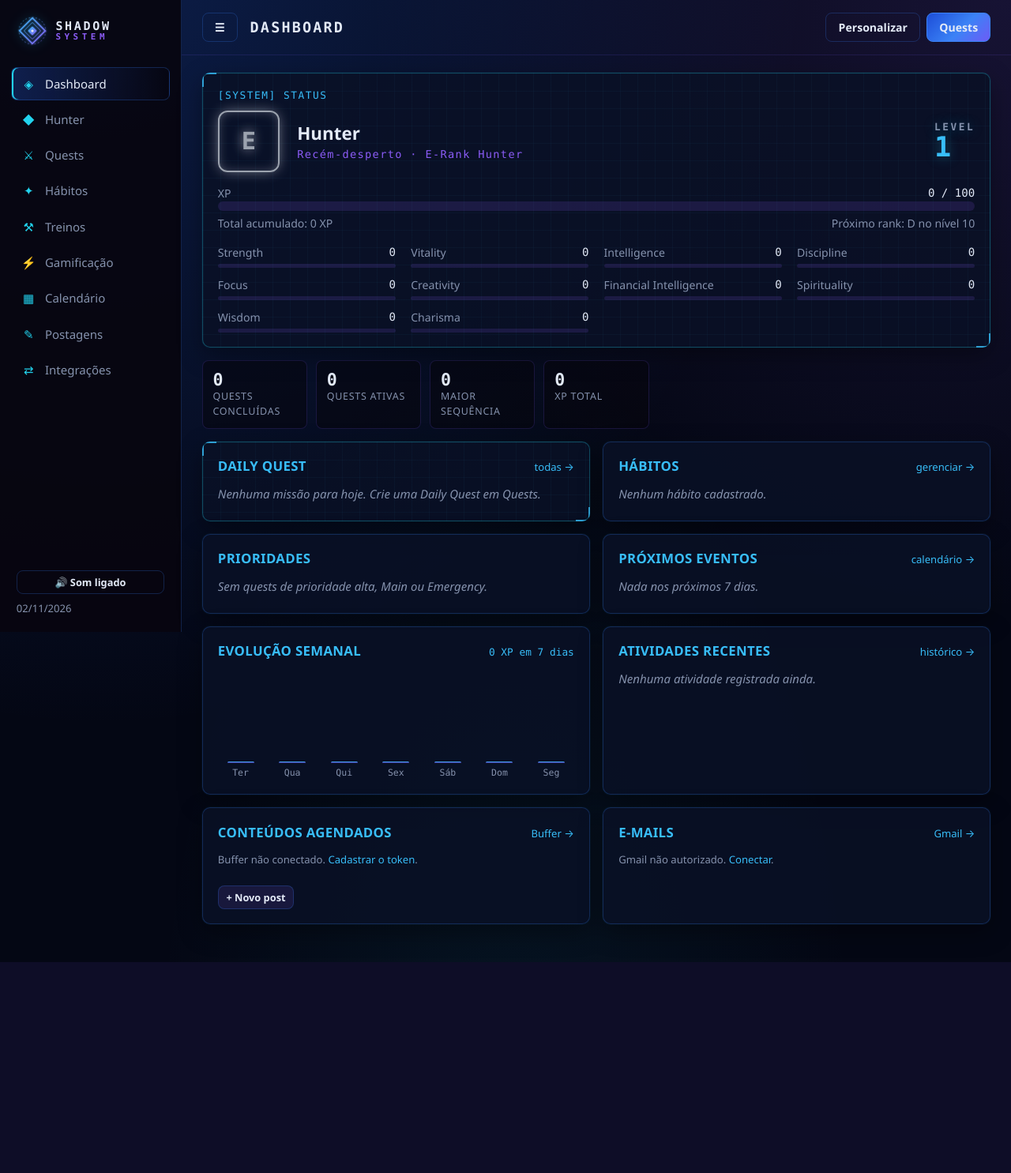
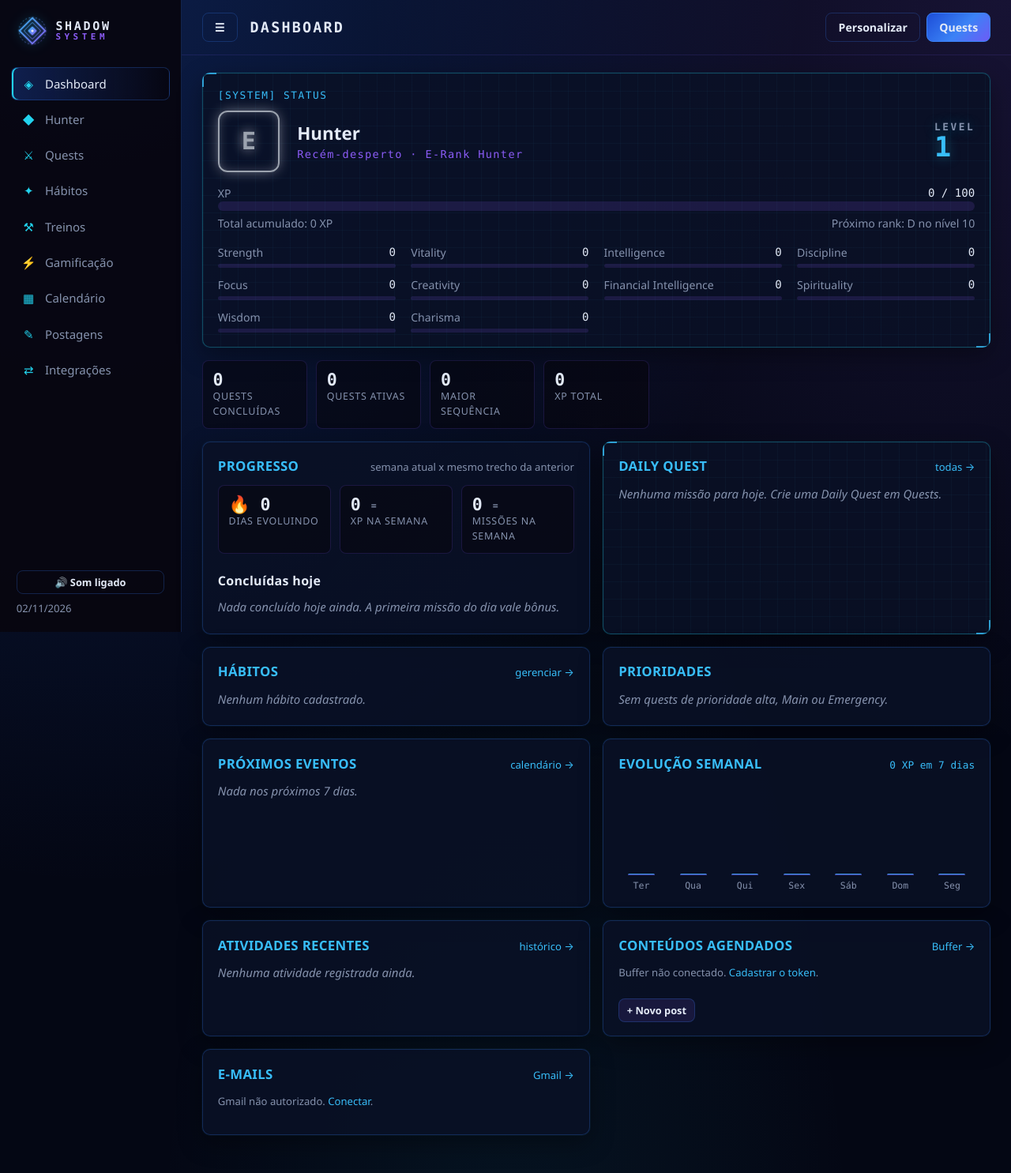
Before and after one commit to IltonBJSilva/shadow-system, a Flask app: page / in a window 1280 px wide. Shown: the whole page at 79% size. Before the commit the page ends 1218 px from the top, so only its background shows below. Run offline with Flask 3, Linux system fonts and the light colour scheme; data comes from the database, SQL or seed files in the repository; data that the repository does not hold is empty.

Commit message:
feat: dashboard progress widget comparing this week with the last

```diff
--- a/app/modules/dashboard/services.py
+++ b/app/modules/dashboard/services.py
@@ -19,6 +19,7 @@ SETTING_KEY = "dashboard.widgets"
 WIDGETS: dict[str, str] = {
     "status": "Status do Hunter (nível, rank, XP, atributos)",
     "notifications": "Notificações",
+    "progress": "Progresso: sequência de evolução, semana atual x anterior, concluídas hoje",
     "today_quests": "Missões do dia",
     "habits": "Hábitos de hoje",
     "priority_quests": "Missões prioritárias",
@@ -31,15 +32,25 @@ WIDGETS: dict[str, str] = {
 DEFAULT_WIDGETS = list(WIDGETS)
 
 
+KNOWN_KEY = "dashboard.widgets_known"
+# Widgets que existiam antes de KNOWN_KEY ser gravado: quem salvou antes disso já os conhecia.
+_LEGACY_WIDGETS = ["status", "notifications", "today_quests", "habits", "priority_quests", "upcoming_events",
+                   "weekly_xp", "recent_activity", "scheduled_content", "emails"]
+
+
 def enabled_widgets() -> list[str]:
+    """Widgets ligados. Um widget novo (que você ainda não viu na tela de Personalizar) aparece ligado."""
     saved = settings.get_setting(SETTING_KEY)
     if not isinstance(saved, list):
         return DEFAULT_WIDGETS
-    return [key for key in WIDGETS if key in saved]
+    known = settings.get_setting(KNOWN_KEY)
+    known = set(known) if isinstance(known, list) else set(_LEGACY_WIDGETS)
+    return [key for key in WIDGETS if key in saved or key not in known]
 
 
 def save_widgets(keys: list[str]) -> None:
     settings.set_setting(SETTING_KEY, [key for key in WIDGETS if key in keys])
+    settings.set_setting(KNOWN_KEY, list(WIDGETS))
 
 
 def build(widgets: list[str] | None = None) -> dict[str, Any]:
@@ -88,6 +99,24 @@ def _emails() -> dict[str, Any]:
     return {"authorized": gmail.is_authorized(), "unread": unread, "emails": emails, "error": error}
 
 
+def _progress() -> dict[str, Any]:
+    """Comparação desta semana (segunda até hoje) com o mesmo trecho da semana passada."""
+    from datetime import timedelta
+
+    today = time.today()
+    monday = today - timedelta(days=today.weekday())
+    last_monday, last_same_day = monday - timedelta(days=7), today - timedelta(days=7)
+    return {
+        "streak": hunter.evolution_streak(today),
+        "best_streak": hunter.best_evolution_streak(),
+        "xp_week": hunter.xp_between(monday, today),
+        "xp_last_week": hunter.xp_between(last_monday, last_same_day),
+        "quests_week": quests.completed_between(monday, today),
+        "quests_last_week": quests.completed_between(last_monday, last_same_day),
+        "done_today": quests.completed_on(today),
+    }
+
+
 def _status() -> dict[str, Any]:
     return {
         "status": hunter.get_status(),
@@ -98,6 +127,7 @@ def _status() -> dict[str, Any]:
 
 _LOADERS: dict[str, Callable[[], Any]] = {
     "status": _status,
+    "progress": _progress,
     "notifications": _notifications,
     "today_quests": lambda: quests.quests_for_today(),
     "habits": lambda: habits.list_habits(),
--- a/app/modules/quests/services.py
+++ b/app/modules/quests/services.py
@@ -138,6 +138,14 @@ def update_description(quest_id: int, description: str) -> None:
     """Troca só a descrição (ex.: treino com carga nova). A próxima ocorrência herda o texto."""
     get_quest(quest_id).description = description.strip()
     db.session.commit()
+
+
+def completed_between(start: date, end: date) -> int:
+    """Quests concluídas entre start e end, inclusive."""
+    return db.session.scalar(select(func.count(Quest.id)).where(
+        Quest.status == "completed",
+        Quest.completed_at >= datetime.combine(start, datetime.min.time()),
+        Quest.completed_at < datetime.combine(end + timedelta(days=1), datetime.min.time()))) or 0
 
 
 def completed_count() -> int:
--- a/app/static/css/shadow.css
+++ b/app/static/css/shadow.css
@@ -492,3 +492,6 @@ select.input[multiple] { min-height: 130px; }
               rgba(56, 132, 255, 0.1);
 }
 @media (max-width: 720px) { .trend-table { display: block; overflow-x: auto; } }
+.delta { font-size: .72rem; font-family: var(--mono); color: var(--muted); vertical-align: middle; }
+.delta.is-up { color: var(--success); }
+.delta.is-down { color: var(--warning); }
--- /dev/null
+++ b/app/templates/dashboard/widgets/progress.html
@@ -0,0 +1,34 @@
+{# Progresso: sequência de evolução, esta semana x a anterior (mesmo trecho) e missões concluídas hoje. #}
+{% import "partials/_macros.html" as ui %}
+{% macro delta(now, before) -%}
+  {%- set diff = now - before -%}
+  <span class="delta {{ 'is-up' if diff > 0 else ('is-down' if diff < 0 else '') }}">{{ '%+d' % diff if diff else '=' }}</span>
+{%- endmacro %}
+<section class="panel">
+  <div class="panel-header"><h2>Progresso</h2><span class="muted small">semana atual x mesmo trecho da anterior</span></div>
+  <div class="kpis">
+    <div class="kpi" title="Dias seguidos com XP. Recorde: {{ progress.best_streak }}">
+      <div class="kpi-value">🔥 {{ progress.streak }}</div><div class="kpi-label">dias evoluindo</div>
+    </div>
+    <div class="kpi">
+      <div class="kpi-value">{{ progress.xp_week }} {{ delta(progress.xp_week, progress.xp_last_week) }}</div>
+      <div class="kpi-label">XP na semana</div>
+    </div>
+    <div class="kpi">
+      <div class="kpi-value">{{ progress.quests_week }} {{ delta(progress.quests_week, progress.quests_last_week) }}</div>
+      <div class="kpi-label">missões na semana</div>
+    </div>
+  </div>
+  <h3 class="section-gap">Concluídas hoje</h3>
+  {% if progress.done_today %}
+    <ul class="list">
+      {% for q in progress.done_today %}
+        <li class="list-item is-done"><span class="check-button is-checked">✓</span>
+          <div class="item-main"><div class="item-title">{{ q.title }}</div></div>
+          <span class="xp-tag">+{{ q.xp_reward }} XP</span></li>
+      {% endfor %}
+    </ul>
+  {% else %}
+    {{ ui.empty("Nada concluído hoje ainda. A primeira missão do dia vale bônus.") }}
+  {% endif %}
+</section>
```
Also changed, not shown: tests/test_dashboard.py (+29 -0 lines).
